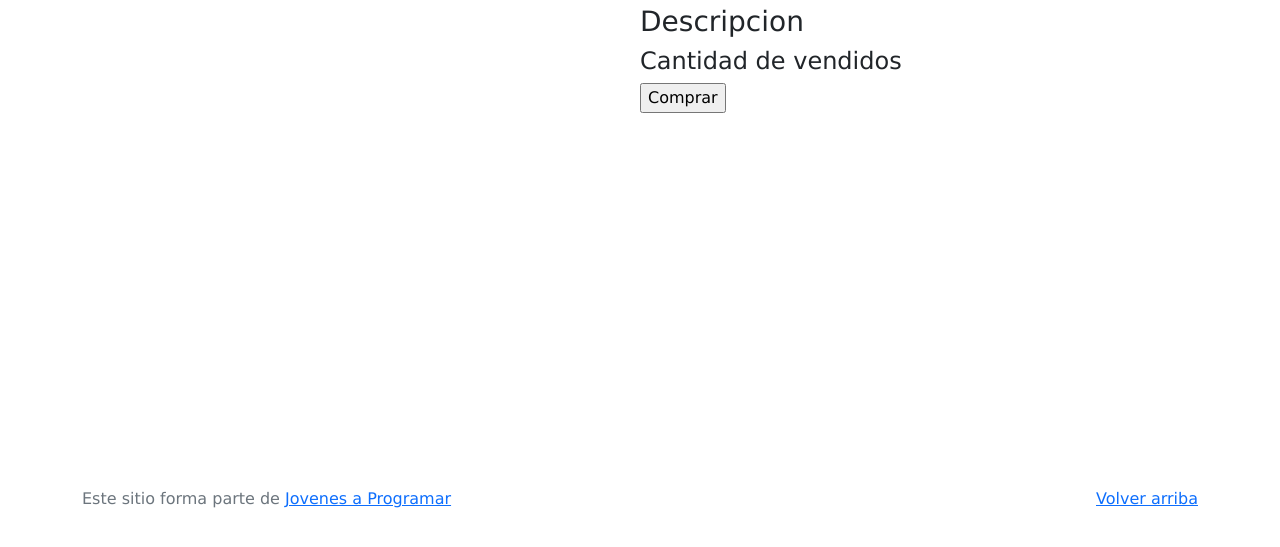
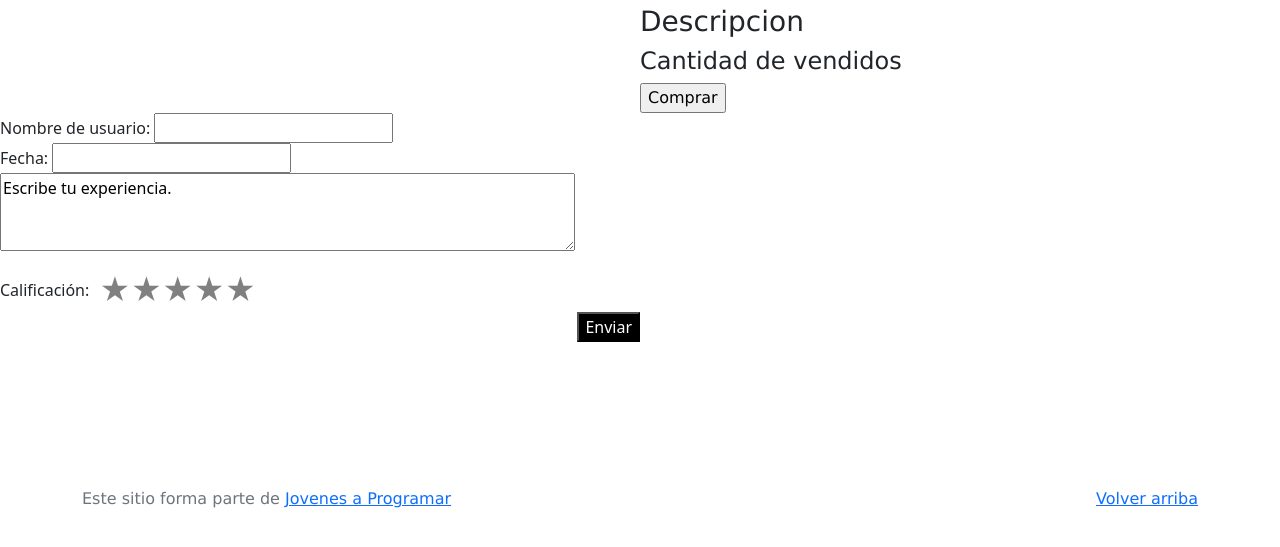
Before and after one commit to sofifumero/Proyecto, a plain HTML site: page product-info.html in a window 1280 px wide. Shown: the part 319-866 px from the top of the page. Drawn offline with Linux system fonts and the light colour scheme; no server answers; sample sign-in values are in the browser's storage.

Commit message:
Cambio en html product-info

```diff
--- a/css/styles.css
+++ b/css/styles.css
@@ -276,6 +276,7 @@ h1 {
 }
 .contenedor-info{
   padding-left: 20px;
+  margin-bottom: 30px;
 }
 .botoncomprar{
   background-color:black;
@@ -300,3 +301,58 @@ h1 {
 .imgprin{
   border-radius: 10px;
 }
+#comprar{
+  margin-bottom: 10px;
+}
+#comentario{
+  display: inline;
+
+}
+#cali{
+  display: flex;
+  align-items: center;
+  margin-top: 10px;
+
+}
+#estrellas{
+  margin-left: 10px;
+}
+#estrellas:not(:checked)>input{
+  position: absolute;
+  appearance: none;
+
+}
+#estrellas:not(:checked)>label{
+  float: right;
+  cursor: pointer;
+  font-size: 30px;
+  color:gray;
+}
+#estrellas:not(:checked)>label::before {
+  content: '★';
+}
+#estrellas>input:checked+label:hover,
+#estrellas>input:checked+label:hover~label,
+#estrellas>input:checked+label:hover,
+#estrellas>input:checked+label:hover~label,
+#estrellas>label:hover~input:checked~label{
+  color: yellow;
+}
+
+#estrellas:not(:checked)>label:hover,
+#estrellas:not(:checked)>label:hover~label{
+  color: yellow;
+}
+
+#estrellas>input:checked~label{
+  color: yellow;
+
+}
+#enviar{
+ display: flex;
+ justify-content: flex-end;
+}
+#env{
+  background-color: black;
+ color: white;
+}
--- a/product-info.html
+++ b/product-info.html
@@ -78,11 +78,50 @@
                <h4>Cantidad de vendidos</h4>
              </div>
              <div>
-               <input type="button" value="Comprar" >
+               <input  type="button" value="Comprar" >
              </div>
-           </div>
+          </div>
          </div>
        </div>
+
+       <div id="comentario" style="width: 50%; float: left;">
+        <label>
+          Nombre de usuario: <input type="text">
+        </label>
+        <br>
+        <label>
+           Fecha: <input type="text">
+        </label>
+        <br>
+
+         <textarea name="" id="" rows="3" cols="60">Escribe tu experiencia.</textarea>
+
+        <br>
+        <div id="cali">
+        <label for="text">
+          Calificación:
+        </label>
+        <div id="estrellas">
+          <input value="5" name="rate" id="star5" type="radio">
+          <label title="text" for="star5"></label>
+          <input value="4" name="rate" id="star4" type="radio">
+          <label title="text" for="star4"></label>
+          <input value="3" name="rate" id="star3" type="radio">
+          <label title="text" for="star3"></label>
+          <input value="2" name="rate" id="star2" type="radio">
+          <label title="text" for="star2"></label>
+          <input value="1" name="rate" id="star1" type="radio">
+          <label title="text" for="star1"></label>
+
+        </div>
+        </div>
+        <div id="enviar">
+        <button type="submit" id="env">Enviar</button>
+      </div>
+
+
+       </div>
+
        </main>
     <footer class="text-muted">
       <div class="container">
```
